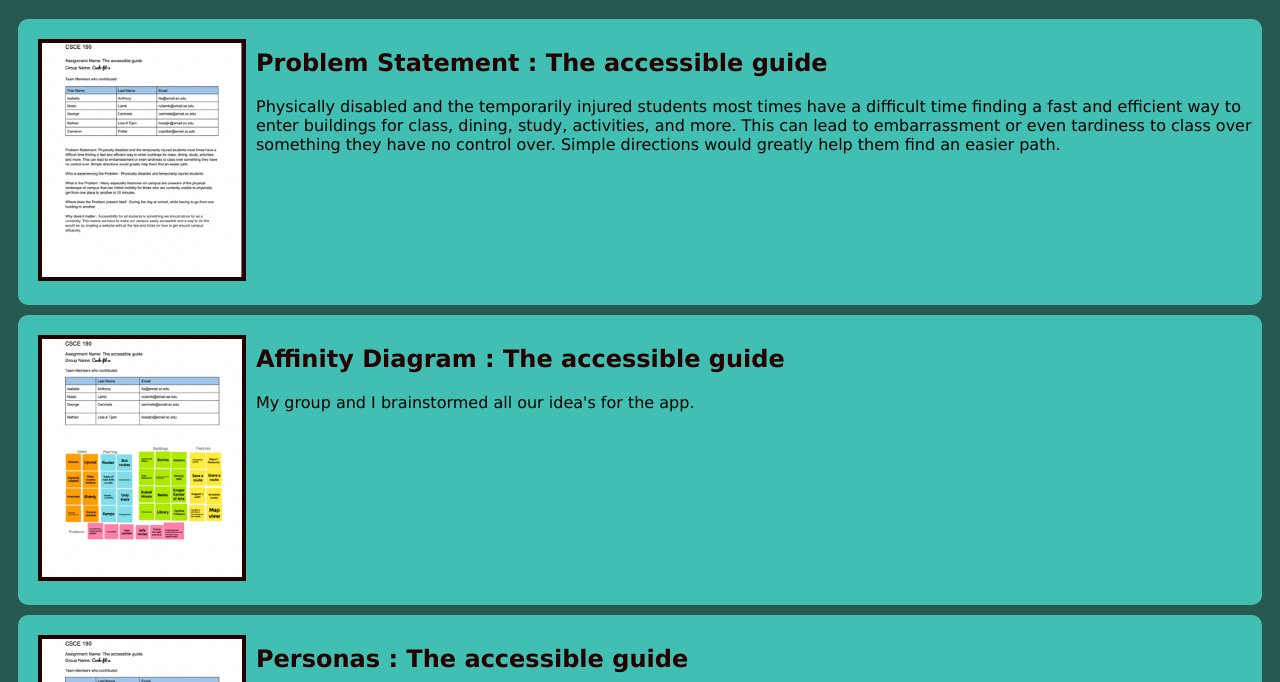
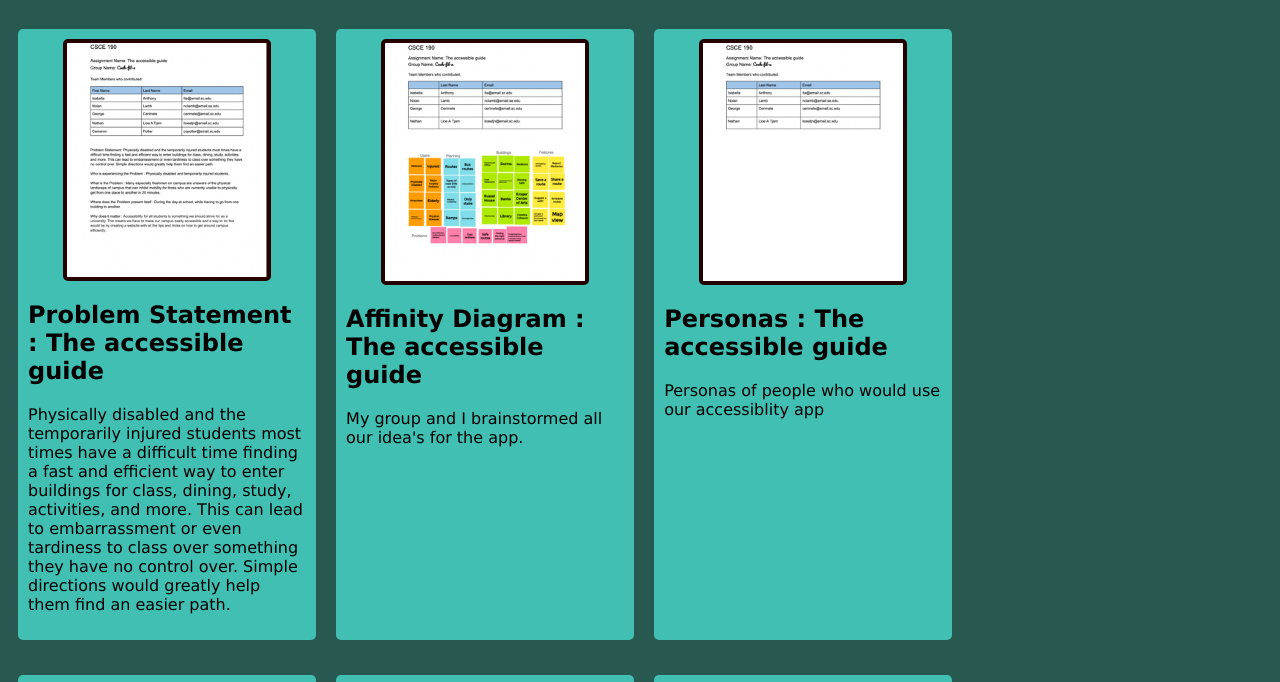
Before and after one commit to Natelioe/Natelioe.github.io, a plain HTML site: page index.html in a window 1280 px wide. Shown: the part 62-744 px from the top of the page. Drawn offline with Linux system fonts and the light colour scheme.

Commit message:
Add files via upload

```diff
--- a/index.html
+++ b/index.html
@@ -7,7 +7,7 @@
     <body>
 
         <h1>Nathan Lioe-A-Tjam's CSCE 190 Site</h1>
-
+    <div class = "assignments">
         <!-- Problem Statement -->
 
         <section class="assignment">
@@ -83,6 +83,7 @@
                 </p>
             </section>
         </section>
+    </div>
 
 
     </body>
--- a/style.css
+++ b/style.css
@@ -1,40 +1,41 @@
-body{
+body {
     background-color:#275950;
     font-family: Verdana, Geneva, Tahoma, sans-serif;
 }
 
-.assignment{
-
+.assignments {
     display:flex;
-    padding:10px;
-    background-color: #41BFB3;
-    margin:10px;
-    border-radius: 10px;
+    flex-wrap:wrap;
 }
 
-.assignment img{
+.assignment {
+    padding:10px;
+    margin:10px;
+    width: 22%;
+    background: #41BFB3;
+    border-radius:5px;
+    margin-bottom: 25px;
+}
 
-    margin:10px;
+.assignment img {
     width:200px;
-    border:4px solid #260101;
+    border: 4px solid #260101;
+    margin-right:20px;
+    border-radius:5px;
+    display:block;
+    margin:auto;
 }
 
 h1 {
-    color:#41BFB3;
-    text-align: center;
-
+    color: #41BFB3;
+    text-align:center;
 }
 
-.assignment img:hover{
-    border: 4px solid red ;
-
+a {
+    text-decoration:none;
+    color:black;
 }
 
-a{
-    text-decoration:none;
-    color:#260101;
-}
-
-a:hover{
+.assignment a:hover {
     color: red;
 }
```
